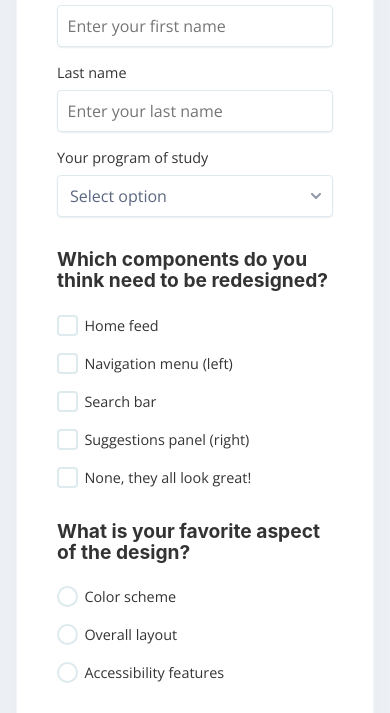
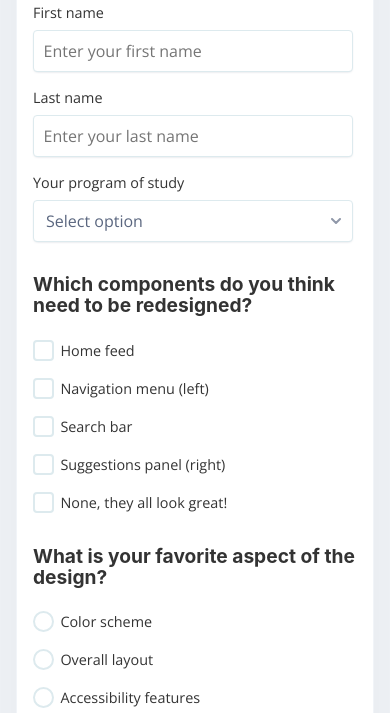
Before and after one commit to ZachLegros/csi3125-survey, a Gatsby site: page / in a window 390 px wide. Shown: the part 471-1184 px from the top of the page. Built offline with nearby package versions, Linux system fonts and the light colour scheme; Gatsby itself is replaced by a stand-in of ours.

Commit message:
Added responsivity to container

```diff
--- a/src/components/container.css
+++ b/src/components/container.css
@@ -1,7 +1,13 @@
 .container {
+  padding: 2rem 2.5rem;
   background: white;
-  padding: 2rem 2.5rem;
   border-radius: 0.5rem;
   border: 1px solid var(--light-gray);
   box-shadow: rgba(12, 23, 46, 0.05) 0px 48px 100px 0px;
 }
+
+@media only screen and (max-width: 480px) {
+  .container {
+    padding: 1.5rem 1rem;
+  }
+}
```
